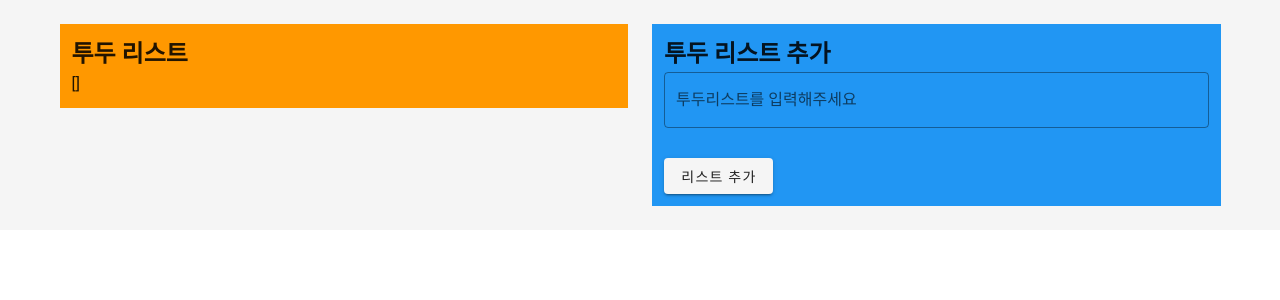
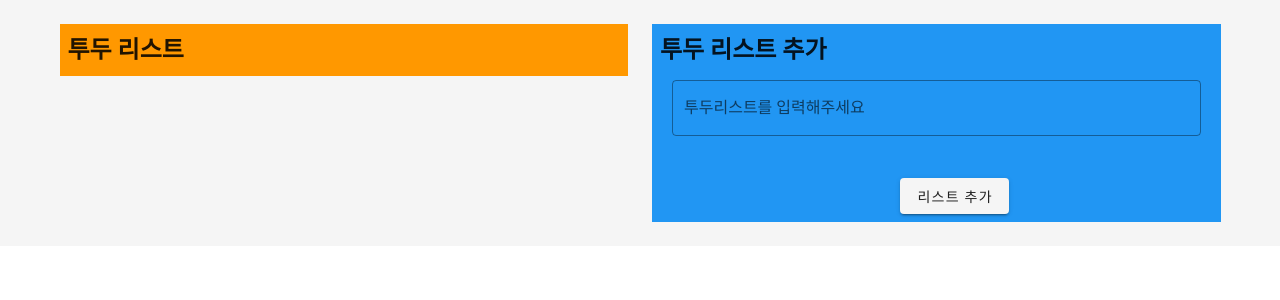
Before and after one commit to khv2644511/Vue_TodoList, a Vue app: page / in a window 1280 px wide. Shown: the top 300 px of the page. Built offline with nearby package versions, Linux system fonts and the light colour scheme.

Commit message:
style: 레이아웃 스타일 수정

```diff
--- a/src/components/List.vue
+++ b/src/components/List.vue
@@ -1,8 +1,10 @@
 <template>
-  <v-container class="orange">
+  <div class="orange pa-2">
     <h2>투두 리스트</h2>
-    {{ todoList }}
-  </v-container>
+    <v-card class="pa-1 ma-1" v-for="(list, index) in todoList" :key="index">
+      <p class="ma-0">{{ list.memo }}</p>
+    </v-card>
+  </div>
 </template>
 
 <script>
--- a/src/components/ListAdd.vue
+++ b/src/components/ListAdd.vue
@@ -1,8 +1,9 @@
 <template>
-  <v-container class="blue">
+  <div class="blue pa-2">
     <h2>투두 리스트 추가</h2>
+    <v-container>
       <v-row>
-      <v-col>
+        <v-col cols="12">
           <v-text-field
             class=""
             outlined
@@ -10,10 +11,15 @@
             value=""
             v-model="memo"
           ></v-text-field>
-        <v-btn @click="addList">리스트 추가</v-btn>
         </v-col>
+        <v-row class="justify-end">
+          <v-col cols="7"
+            ><v-btn @click="addList">리스트 추가</v-btn></v-col
+          ></v-row
+        >
       </v-row>
     </v-container>
+  </div>
 </template>
 
 <script>
```
Lines whose indentation alone changed are shown as unchanged.
